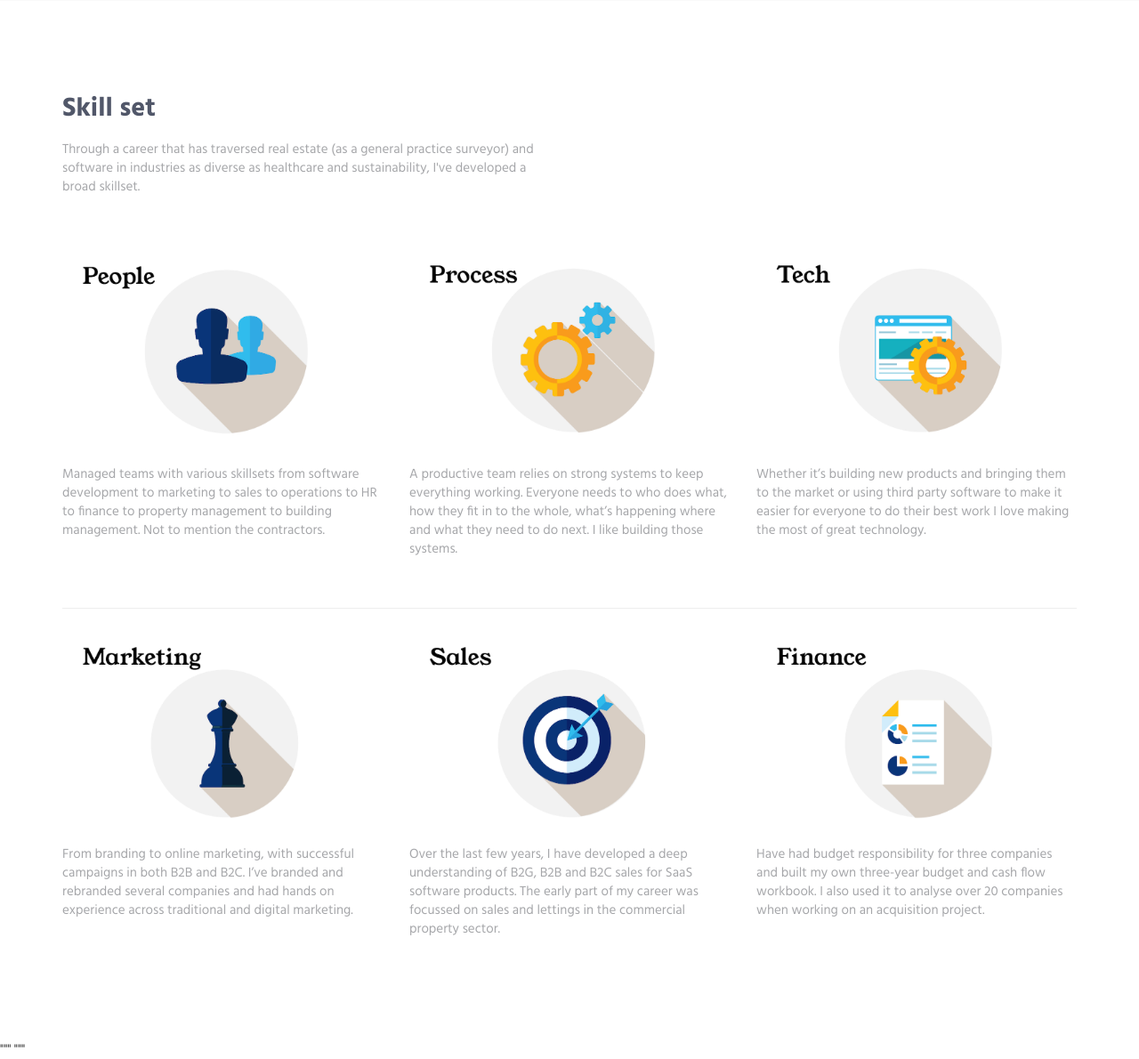
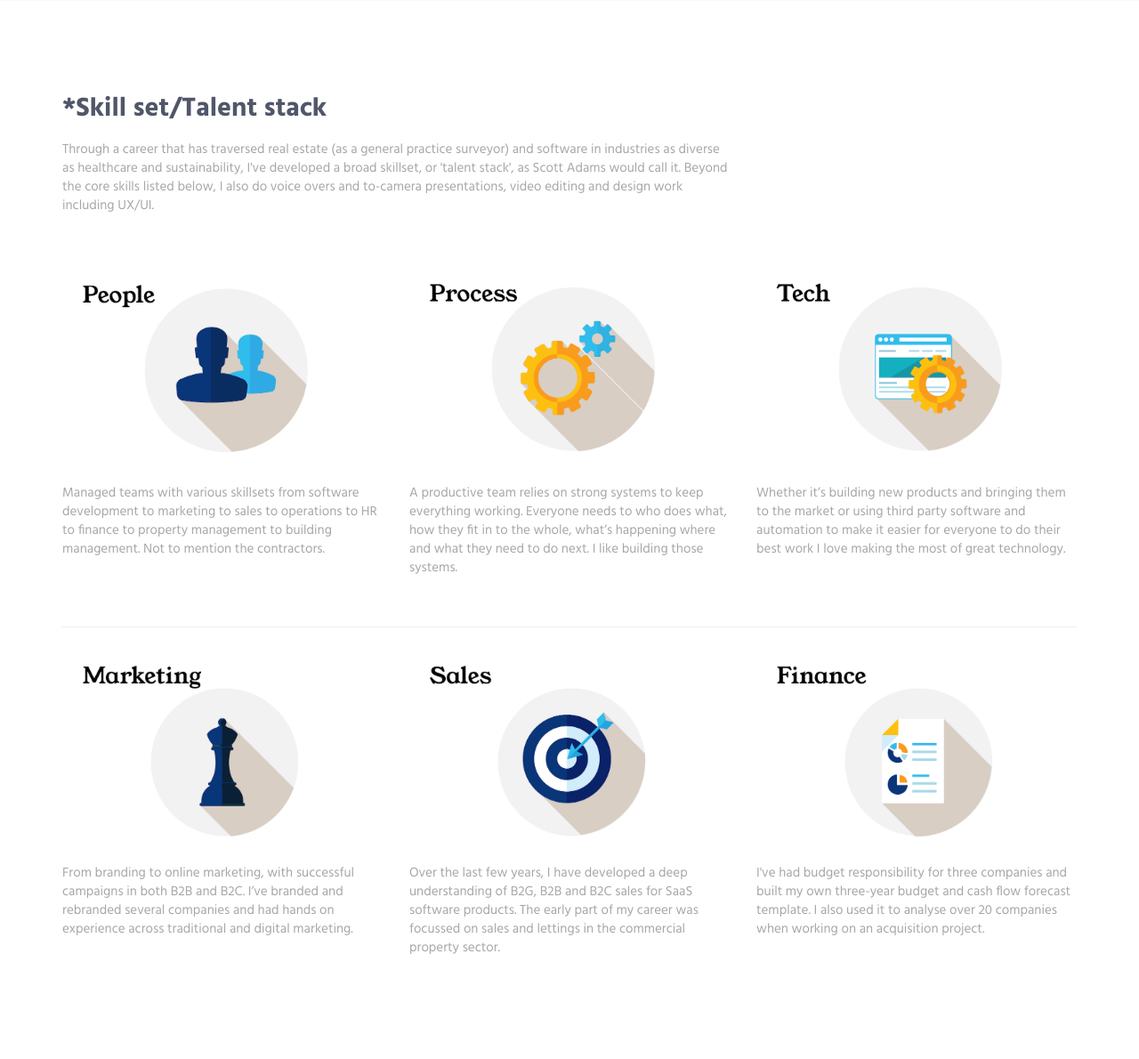
Before and after one commit to olisheps/olishepherdcom, a Django app: page / in a window 1280 px wide. Shown: the part 2100-3290 px from the top of the page at 89% size. Run offline with Django 3.2, Linux system fonts and the light colour scheme; some libraries are stand-ins or nearby versions.

Commit message:
minor-amends

```diff
--- a/portfolio/templates/portfolio/HTML/index.html
+++ b/portfolio/templates/portfolio/HTML/index.html
@@ -88,7 +88,7 @@
                     <div class="col-sm-6 sm-margin-b-60">
                         <div class="margin-b-30">
                             <h1 class="promo-block-title">Oli <br/> Shepherd</h1>
-                            <p class="promo-block-text">Talent-stacking start-up founder</p>
+                            <p class="promo-block-text">Talent-stacking* start-up founder</p>
                         </div>
                         <ul class="list-inline">
                             <li><a href="https://facebook.com/olishepherd" class="social-icons"><i class="icon-social-facebook"></i></a></li>
@@ -231,9 +231,9 @@
         <div id="work">
             <div class="container content-lg">
                 <div class="row margin-b-40">
-                    <div class="col-sm-6">
-                        <h2>Skill set</h2>
-                        <p>Through a career that has traversed real estate (as a general practice surveyor) and software in industries as diverse as healthcare and sustainability, I've developed a broad skillset.</p>
+                    <div class="col-sm-8">
+                        <h2>*Skill set/Talent stack</h2>
+                        <p>Through a career that has traversed real estate (as a general practice surveyor) and software in industries as diverse as healthcare and sustainability, I've developed a broad skillset, or 'talent stack', as Scott Adams would call it. Beyond the core skills listed below, I also do voice overs and to-camera presentations, video editing and design work including UX/UI.</p>
                     </div>
                 </div>
                 <!--// end row  -->
@@ -273,7 +273,7 @@
                             </div>
                         </div>
 
-                        <p>Whether it’s building new products and bringing them to the market or using third party software to make it easier for everyone to do their best work I love making the most of great technology. </p>
+                        <p>Whether it’s building new products and bringing them to the market or using third party software and automation to make it easier for everyone to do their best work I love making the most of great technology. </p>
 
                     </div>
                     <!-- End Latest Products  -->
@@ -317,12 +317,13 @@
                             </div>
                         </div>
 
-                        <p>Have had budget responsibility for three companies and built my own three-year budget and cash flow workbook. I also used it to analyse over 20 companies when working on an acquisition project. </p>
+                        <p>I've had budget responsibility for three companies and built my own three-year budget and cash flow forecast template. I also used it to analyse over 20 companies when working on an acquisition project. </p>
 
                     </div>
                     <!-- End Latest Products  -->
                 </div>
                 <!--// end row  -->
+
             </div>
         </div>
         <!-- End Work -->
```
Also changed, not shown: 2 other files.
